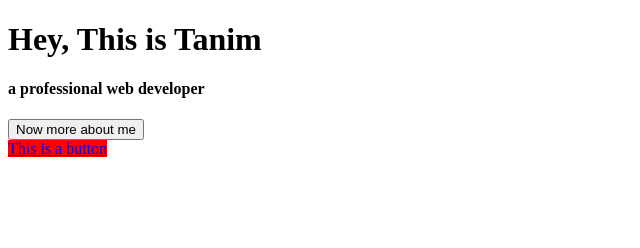
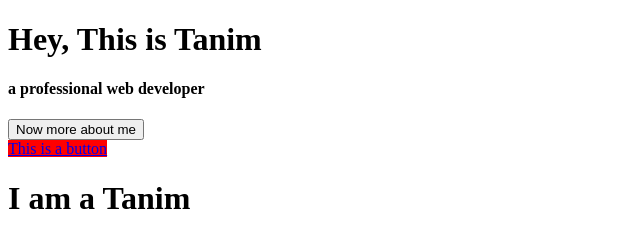
Before and after one commit to mutanim24/1st-class, a plain HTML site: page index.html in a window 1280 px wide. Shown: the whole page, without its empty margins (0-640 px from the left). Drawn offline with Linux system fonts and the light colour scheme.

Commit message:
new change

```diff
--- a/index.html
+++ b/index.html
@@ -37,5 +37,8 @@
         </div>
     </div>
     <a href="#">This is a button</a>
+
+
+    <h1>I am a Tanim</h1>
 </body>
 </html>
```
